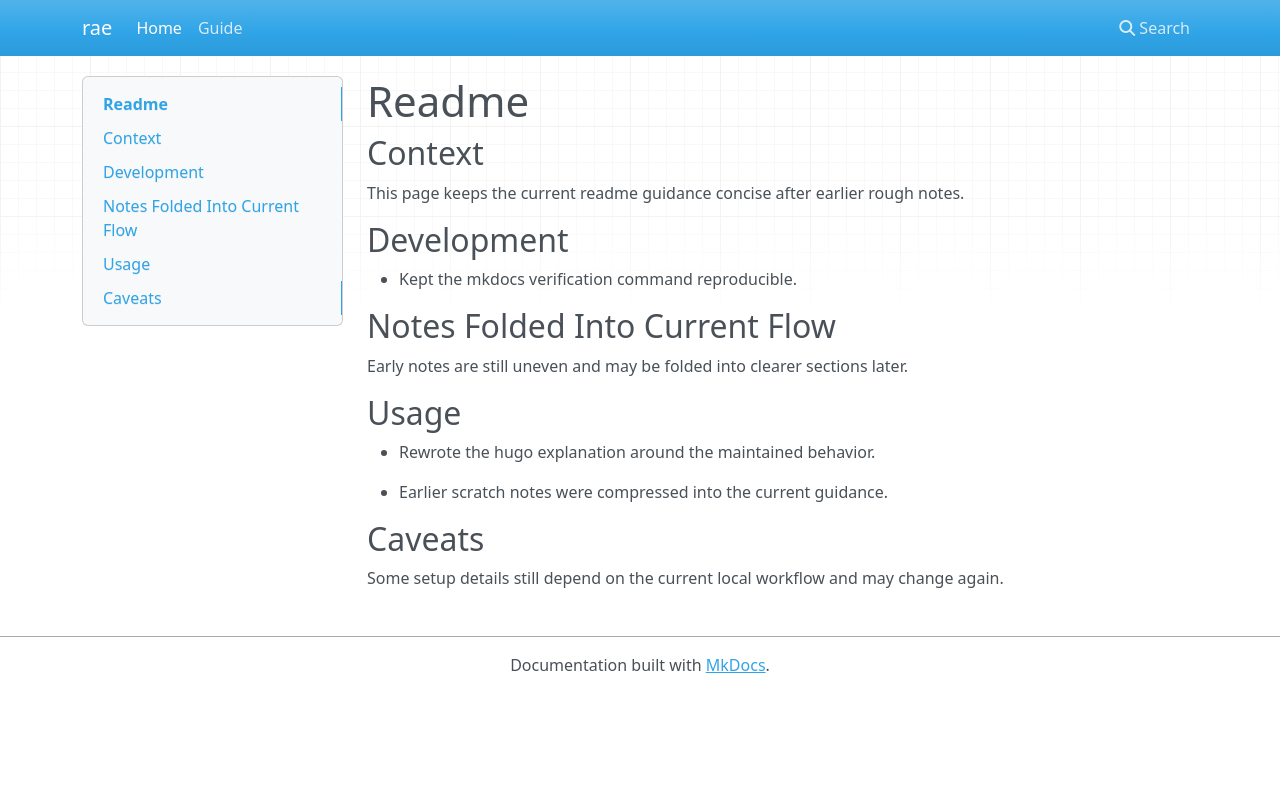
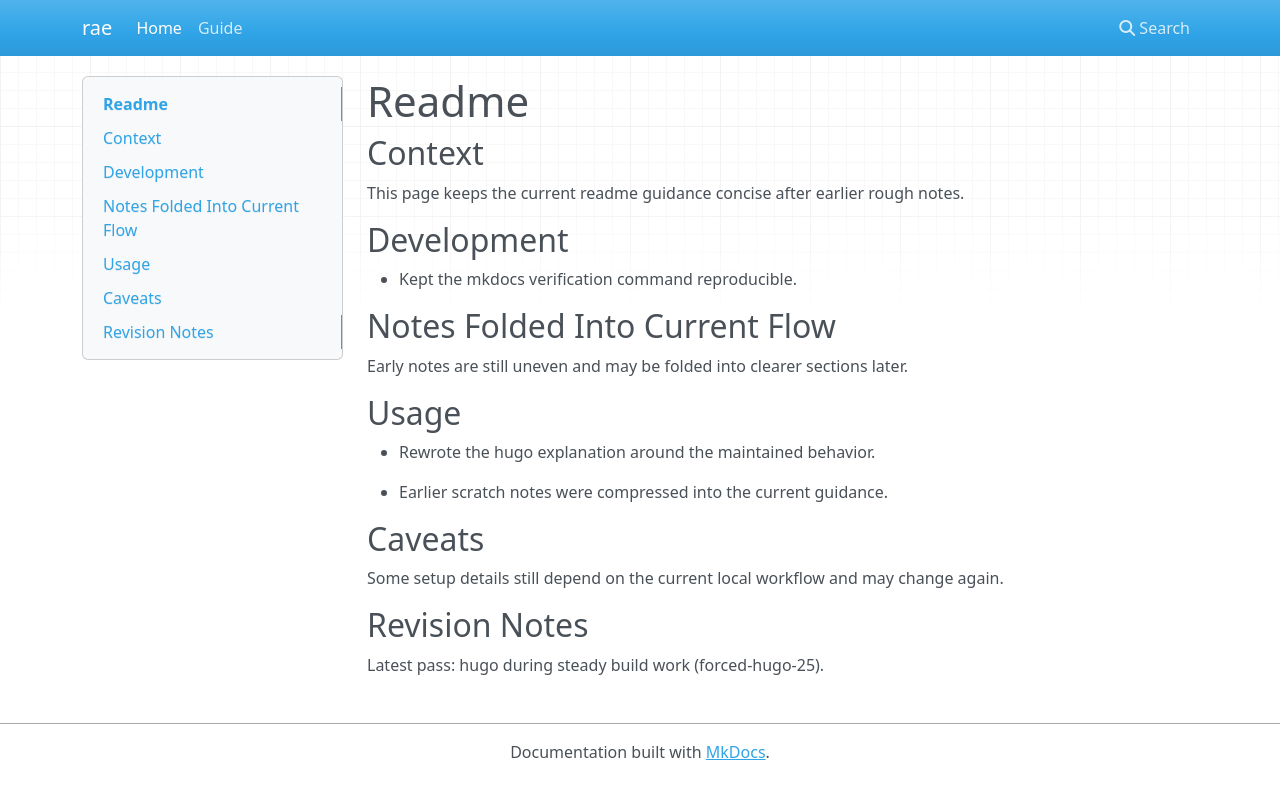
Before and after one commit to sebastianspicker/rae, an MkDocs documentation site: the page built from docs/README.md, in a window 1280 px wide. Shown: the top 799 px of the page. Built offline with MkDocs 1.6.1, drawn with Linux system fonts in a browser that asks for light colours; nearby versions of some CDN libraries.

```diff
--- a/docs/README.md
+++ b/docs/README.md
@@ -17,3 +17,6 @@
 
 ## Caveats
 Some setup details still depend on the current local workflow and may change again.
+
+## Revision Notes
+Latest pass: hugo during steady build work (forced-hugo-25).
```
